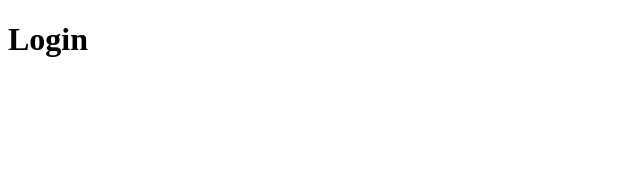
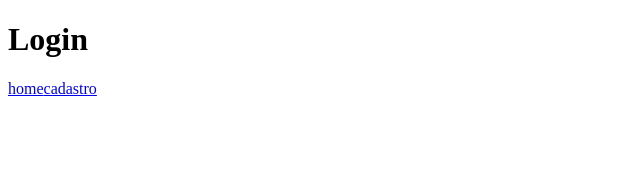
Before and after one commit to rafael-coding/tubflix, a React (Create React App) app: page / in a window 1280 px wide. Shown: the top 170 px of the page, without its empty margins (0-640 px from the left). Built offline with nearby package versions, Linux system fonts and the light colour scheme.

Commit message:
adicionado botões para rotas

```diff
--- a/src/pages/Login.js
+++ b/src/pages/Login.js
@@ -1,5 +1,12 @@
 function Login(){
-    return <h1>Login</h1>
+    return (
+        <>
+            <h1>Login</h1>
+            <a href="/home">home</a>
+            <a href="/cadastro">cadastro</a>
+        </>
+    )
+
 }
 
 export default Login;
```
